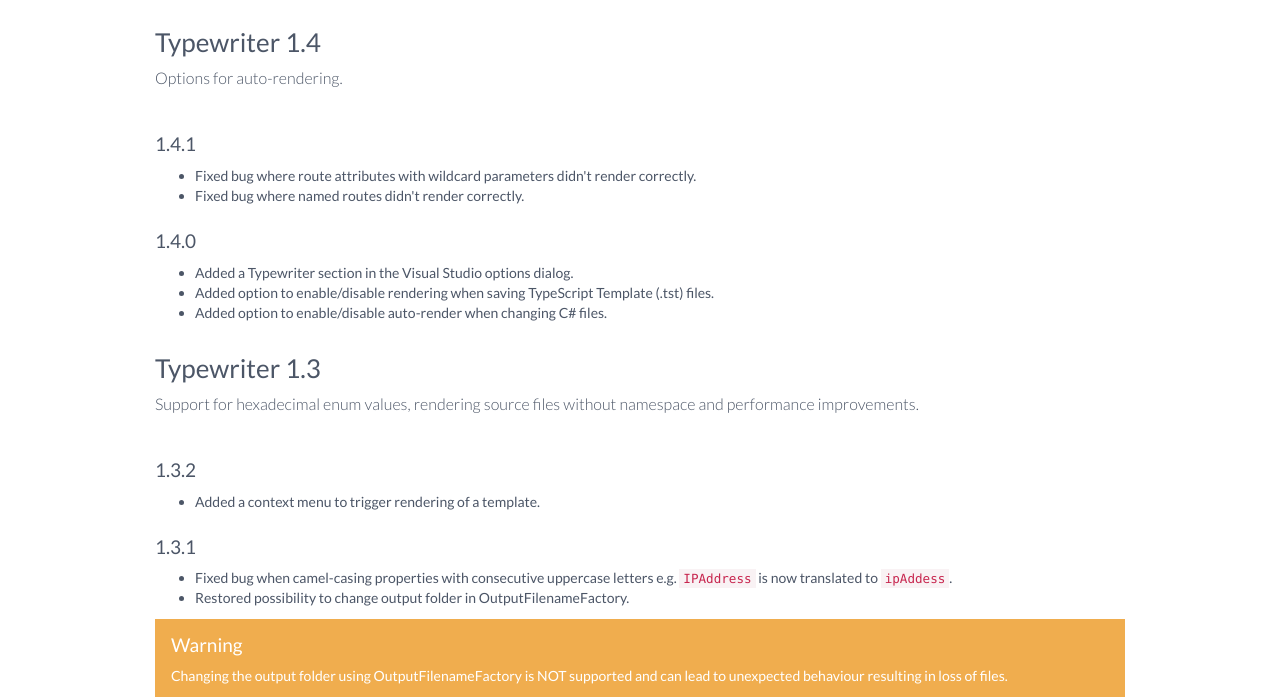
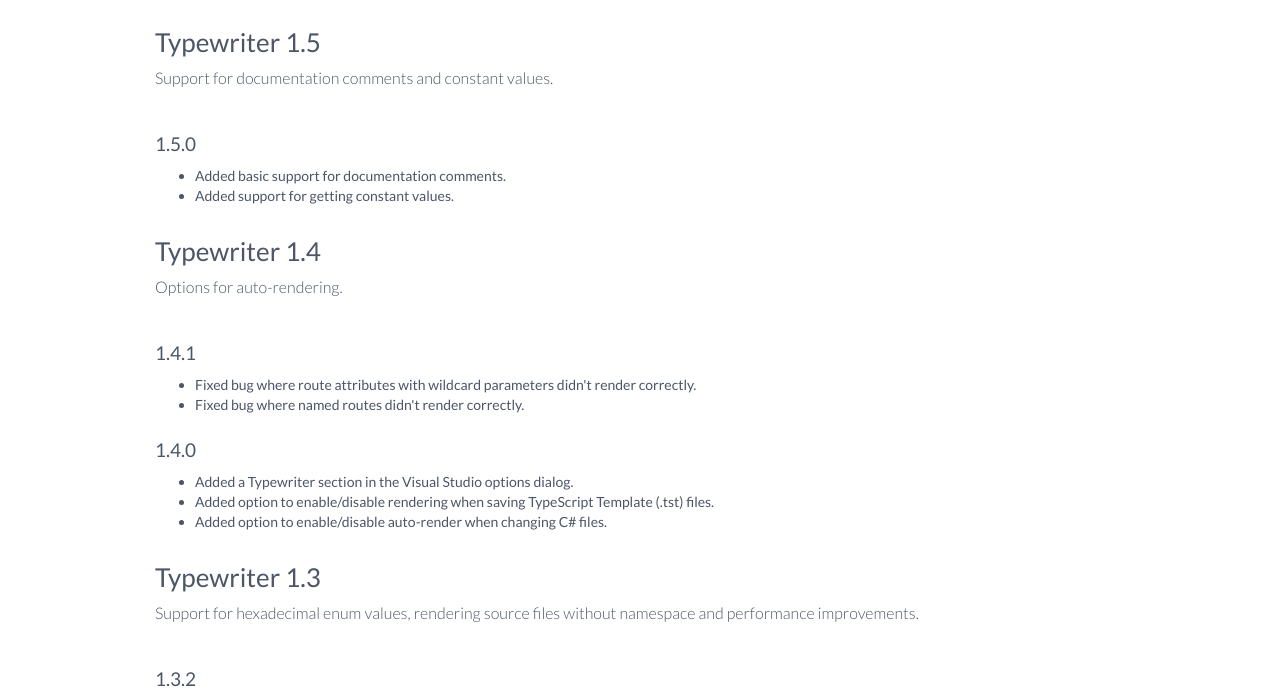
Before and after one commit to frhagn/Typewriter, a website: page pages/changelog.html in a window 1280 px wide. Shown: the part 117-814 px from the top of the page. Drawn offline with Linux system fonts and the light colour scheme.

Commit message:
Update changelog.html

```diff
--- a/pages/changelog.html
+++ b/pages/changelog.html
@@ -60,6 +60,15 @@
                 <div class="row">
                     <div class="col-sm-10 col-sm-push-1">
                         <h1>Change log</h1>
+
+                        <h3>Typewriter 1.5</h3>
+                        <p class="lead">Support for documentation comments and constant values.</p>
+
+                        <h4>1.5.0</h4>
+                        <ul>
+                            <li>Added basic support for documentation comments.</li>
+                            <li>Added support for getting constant values.</li>
+                        </ul>
 
                         <h3>Typewriter 1.4</h3>
                         <p class="lead">Options for auto-rendering.</p>
```
